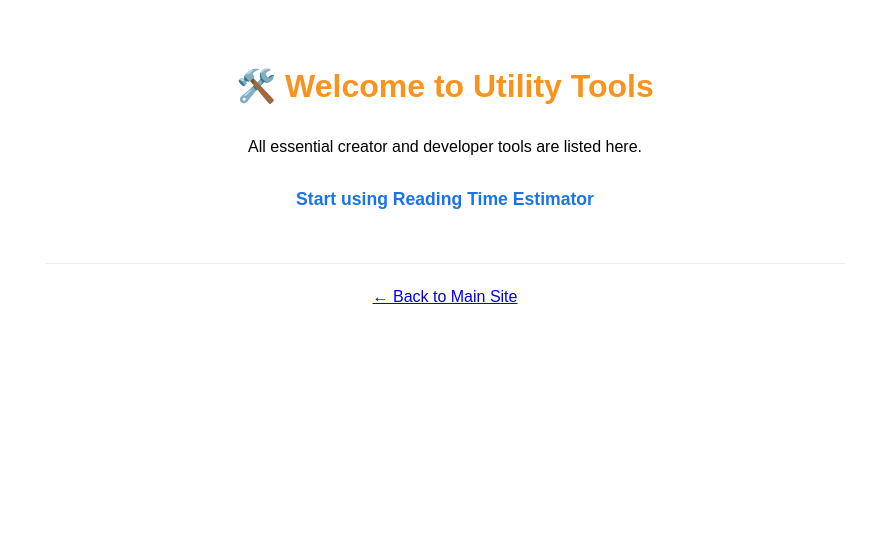
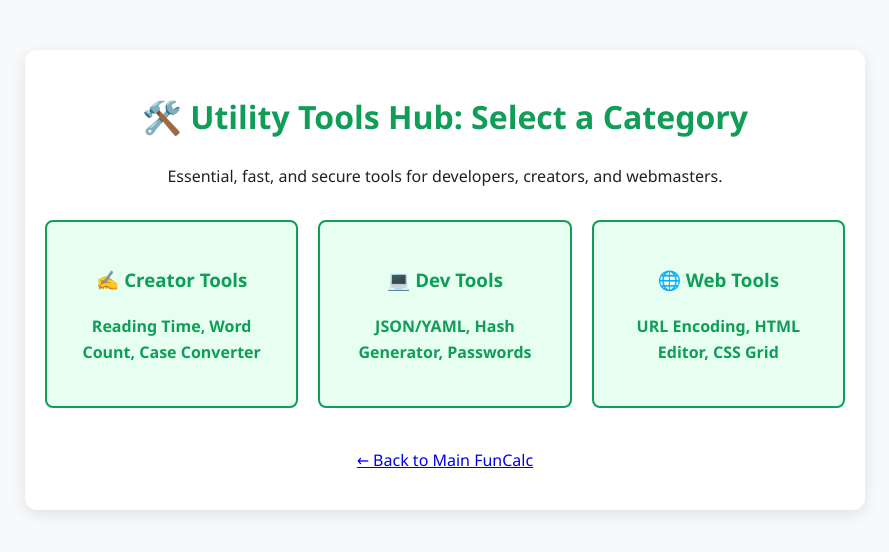
Before and after one commit to FunCalc/funcalc-tools, a plain HTML site: page index.html in a window 1280 px wide. Shown: the whole page, without its empty margins (195-1084 px from the left). Drawn offline with Linux system fonts and the light colour scheme.

Commit message:
Update index.html

```diff
--- a/index.html
+++ b/index.html
@@ -2,24 +2,36 @@
 <html lang="en">
 <head>
     <meta charset="UTF-8">
-    <title>Utility Tools Hub | funcalc.fun Tools</title>
+    <title>Utility Tools Hub: Web, Creator & Dev Tools | funcalc.fun Tools</title>
     <style>
-        body { font-family: Arial, sans-serif; line-height: 1.6; max-width: 800px; margin: 0 auto; padding: 40px; text-align: center; }
-        h1 { color: #f7931e; }
-        .tool-link { margin-top: 25px; font-size: 1.1em; }
-        .tool-link a { color: #1a73e8; text-decoration: none; font-weight: bold; }
+        body { font-family: 'Segoe UI', Tahoma, Geneva, Verdana, sans-serif; background-color: #f8f9fa; color: #202124; line-height: 1.6; text-align: center;}
+        .container { max-width: 800px; margin: 50px auto; padding: 20px; background-color: white; border-radius: 12px; box-shadow: 0 4px 15px rgba(0,0,0,0.1);}
+        h1 { color: #0f9d58; }
+        .category-grid { display: flex; justify-content: space-around; gap: 20px; margin-top: 30px;}
+        .category-card { padding: 25px; border-radius: 8px; border: 2px solid #0f9d58; flex-basis: 30%; background-color: #e6fff0; text-decoration: none; color: #0f9d58; font-weight: bold;}
     </style>
 </head>
 <body>
-    <h1>🛠️ Welcome to Utility Tools</h1>
-    <p>All essential creator and developer tools are listed here.</p>
+    <div class="container">
+        <h1>🛠️ Utility Tools Hub: Select a Category</h1>
+        <p>Essential, fast, and secure tools for developers, creators, and webmasters.</p>
 
-    <div class="tool-link">
-        <a href="https://tools.funcalc.fun/reading-time/index.html">Start using Reading Time Estimator</a>
-    </div>
+        <div class="category-grid">
+            <a href="/creator/reading-time/index.html" class="category-card">
+                <h3>✍️ Creator Tools</h3>
+                <p>Reading Time, Word Count, Case Converter</p>
+            </a>
+            <a href="/dev/json-to-yaml-converter/index.html" class="category-card">
+                <h3>💻 Dev Tools</h3>
+                <p>JSON/YAML, Hash Generator, Passwords</p>
+            </a>
+            <a href="/web/url-encoder-decoder/index.html" class="category-card">
+                <h3>🌐 Web Tools</h3>
+                <p>URL Encoding, HTML Editor, CSS Grid</p>
+            </a>
+        </div>
 
-    <div style="margin-top: 50px; padding-top: 20px; border-top: 1px solid #eee;">
-        <a href="https://funcalc.fun">← Back to Main Site</a>
+        <p style="margin-top: 40px;"><a href="https://funcalc.fun">← Back to Main FunCalc</a></p>
     </div>
 </body>
 </html>
```
